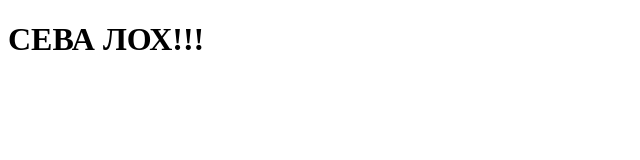
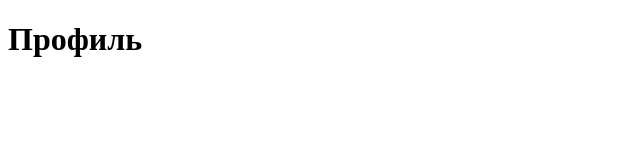
Before and after one commit to Multivarka/AnonMessageTestApp1, a plain HTML site: page index.html in a window 1280 px wide. Shown: the whole page, without its empty margins (0-640 px from the left). Drawn offline with Linux system fonts and the light colour scheme.

Commit message:
Update index.html

```diff
--- a/index.html
+++ b/index.html
@@ -2,10 +2,10 @@
 <html lang="en">
 <head>
     <meta charset="UTF-8">
-    <title>Анонимные сообщения</title>
+    <title>Профиль</title>
     <script src="https://telegram.org/js/telegram-web-app.js"></script>
 </head>
 <body>
-<h1>СЕВА ЛОХ!!!</h1>
+<h1>Профиль</h1>
 </body>
 </html>
```
